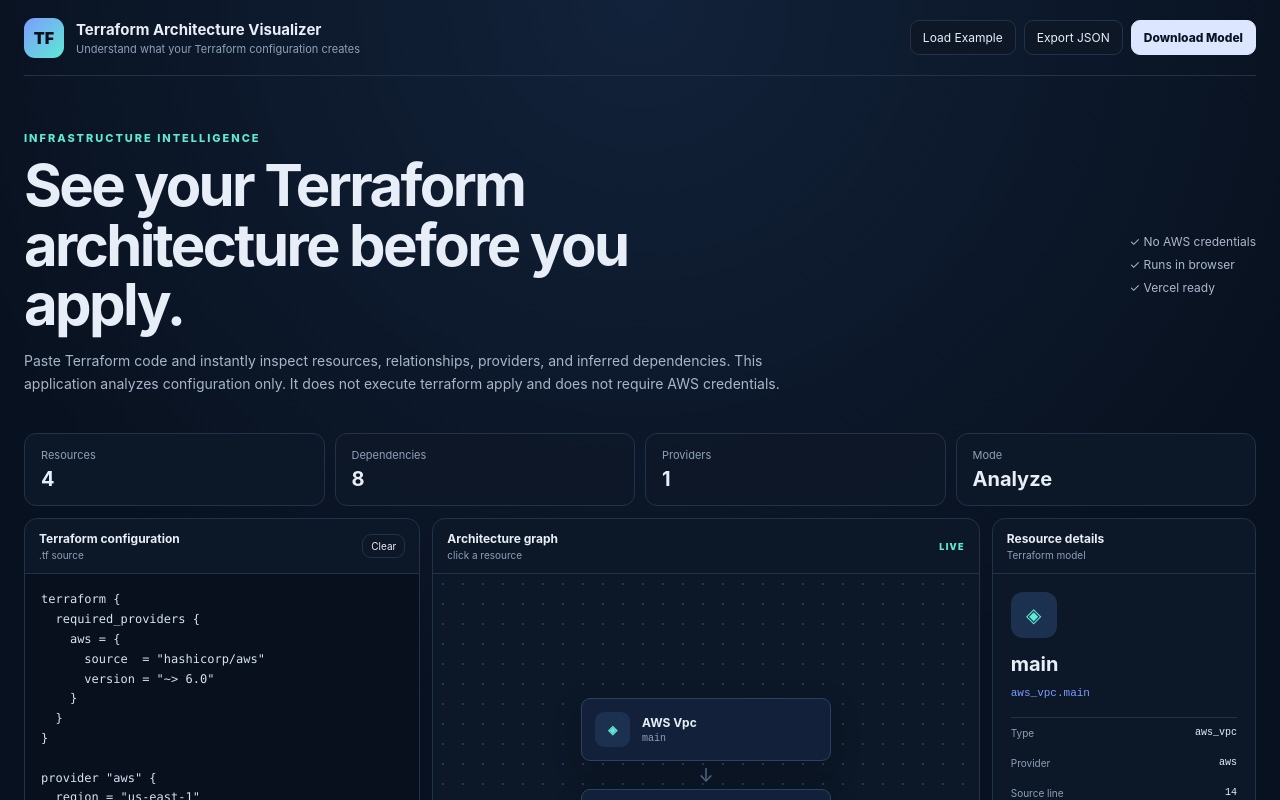
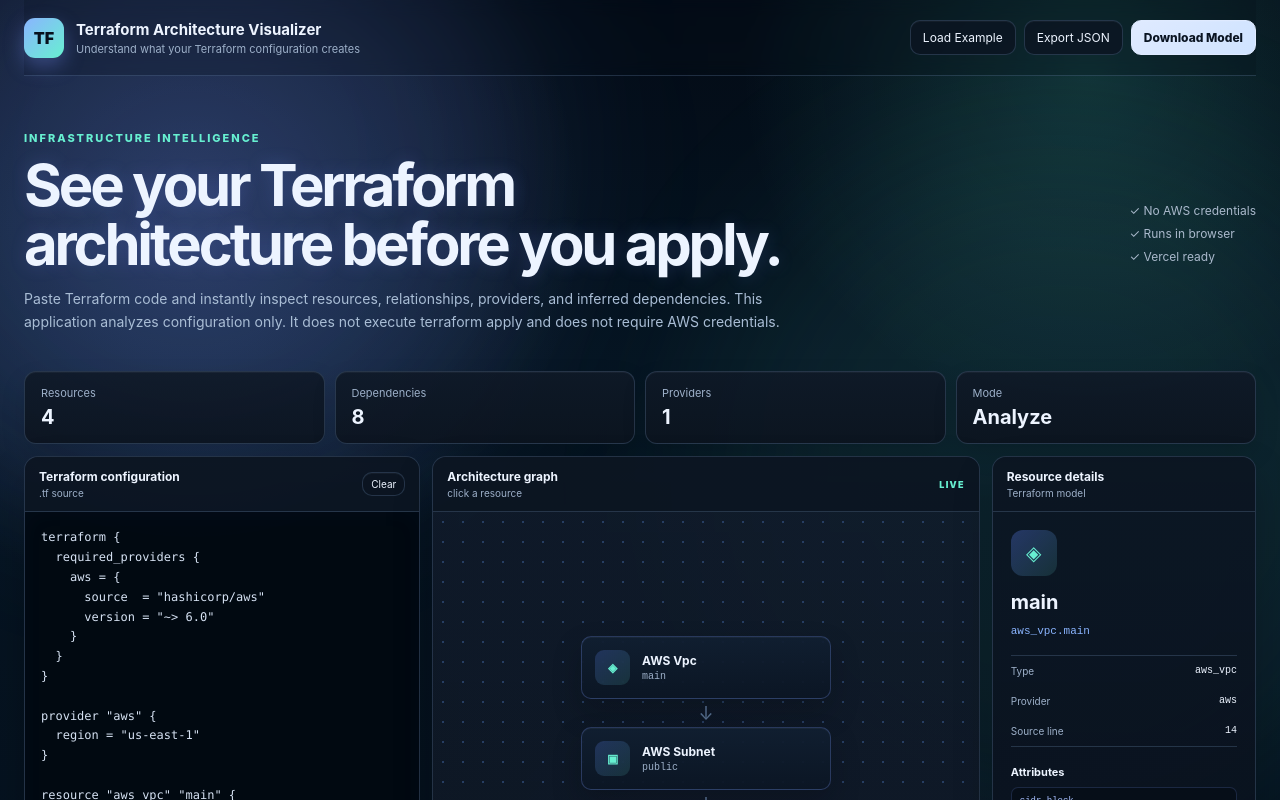
Before and after one commit to rahul-k-21/terraform-architecture-visualizer-app, a Next.js app: page / in a window 1280 px wide. Shown: the top 800 px of the page. Built offline with nearby package versions, Linux system fonts and the light colour scheme.

Commit message:
changing global css

```diff
--- a/app/globals.css
+++ b/app/globals.css
@@ -1,61 +1,254 @@
 :root {
-  --bg: #08111f;
-  --panel: #0d1829;
-  --panel2: #101f33;
-  --border: #21324a;
-  --text: #e8eef7;
-  --muted: #8ea0b8;
-  --accent: #7c9cff;
-  --accent2: #5eead4;
+  --bg: #040b16;
+  --bg2: #091d31;
+  --panel: rgba(10, 18, 31, 0.72);
+  --panel2: rgba(18, 33, 56, 0.82);
+  --panel3: rgba(15, 26, 42, 0.9);
+  --border: rgba(133, 167, 214, 0.22);
+  --text: #edf4ff;
+  --muted: #9db0c9;
+  --accent: #8ab4ff;
+  --accent2: #67f0d1;
+  --accent3: #7c5cff;
   --danger: #fb7185;
+  --shadow: rgba(2, 8, 20, 0.7);
 }
+
 * { box-sizing: border-box; }
-html, body { margin: 0; padding: 0; background: radial-gradient(circle at top, #12223a 0, var(--bg) 45%); color: var(--text); font-family: Inter, ui-sans-serif, system-ui, -apple-system, Segoe UI, sans-serif; }
-body { min-height: 100vh; }
+
+html, body {
+  margin: 0;
+  padding: 0;
+  min-height: 100%;
+  color: var(--text);
+  font-family: Inter, ui-sans-serif, system-ui, -apple-system, Segoe UI, sans-serif;
+  background:
+    radial-gradient(circle at 15% 15%, rgba(122, 145, 255, 0.26), transparent 24%),
+    radial-gradient(circle at 85% 5%, rgba(85, 240, 209, 0.16), transparent 20%),
+    radial-gradient(circle at 60% 70%, rgba(124, 92, 255, 0.18), transparent 26%),
+    linear-gradient(180deg, #030b16 0%, #061522 28%, #040d1a 100%);
+}
+
+body {
+  position: relative;
+  min-height: 100vh;
+  overflow-x: hidden;
+}
+
+body::before,
+body::after {
+  content: "";
+  position: fixed;
+  inset: auto;
+  width: 44rem;
+  height: 44rem;
+  border-radius: 50%;
+  filter: blur(90px);
+  pointer-events: none;
+  opacity: 0.55;
+  z-index: 0;
+}
+
+body::before {
+  left: -10rem;
+  top: -12rem;
+  background: rgba(117, 160, 255, 0.22);
+}
+
+body::after {
+  right: -8rem;
+  top: 8rem;
+  background: rgba(103, 240, 209, 0.14);
+}
+
 button, textarea { font: inherit; }
 button { cursor: pointer; color: inherit; }
-main { max-width: 1500px; margin: auto; padding: 0 24px 36px; }
-.topbar { min-height: 76px; display:flex; align-items:center; justify-content:space-between; gap:20px; border-bottom:1px solid var(--border); }
+
+main {
+  position: relative;
+  z-index: 1;
+  max-width: 1500px;
+  margin: auto;
+  padding: 0 24px 36px;
+}
+
+.topbar {
+  min-height: 76px;
+  display:flex;
+  align-items:center;
+  justify-content:space-between;
+  gap:20px;
+  border-bottom:1px solid var(--border);
+  background: rgba(5, 14, 24, 0.22);
+  backdrop-filter: blur(8px);
+}
+
 .brand { display:flex; align-items:center; gap:12px; }
-.brandMark { width:40px; height:40px; display:grid; place-items:center; border-radius:11px; background:linear-gradient(135deg,#7c9cff,#5eead4); color:#07101d; font-weight:900; }
+.brandMark {
+  width:40px;
+  height:40px;
+  display:grid;
+  place-items:center;
+  border-radius:11px;
+  background:linear-gradient(135deg,#8ab4ff,#67f0d1);
+  color:#07101d;
+  font-weight:900;
+  box-shadow: 0 8px 20px rgba(122, 145, 255, 0.35);
+}
 .brand strong,.brand span { display:block; }
 .brand strong { font-size:15px; }
 .brand span { color:var(--muted); font-size:11px; margin-top:3px; }
 .topActions { display:flex; gap:8px; }
-button { border:1px solid var(--border); background:#0d1726; border-radius:9px; padding:9px 12px; font-size:12px; }
-button:hover { border-color:#415a7e; background:#14233a; }
-button.primary { background:#dce6ff; color:#0a1422; border-color:#dce6ff; font-weight:800; }
-.hero { padding:44px 0 24px; display:flex; justify-content:space-between; gap:40px; }
-.hero h1 { max-width:760px; margin:5px 0 12px; font-size:clamp(32px,5vw,58px); line-height:1.03; letter-spacing:-.045em; }
-.heroText { max-width:780px; color:#a8b6c9; line-height:1.65; font-size:14px; }
-.eyebrow { color:var(--accent2); font-size:11px; letter-spacing:.18em; font-weight:800; }
-.badges { display:flex; flex-direction:column; gap:8px; justify-content:center; color:#aab9cc; font-size:12px; white-space:nowrap; }
-.stats { display:grid; grid-template-columns:repeat(4,1fr); gap:10px; margin-bottom:12px; }
-.stats div { background:rgba(13,24,41,.85); border:1px solid var(--border); border-radius:12px; padding:14px 16px; }
+button {
+  border:1px solid var(--border);
+  background:rgba(12, 21, 35, 0.82);
+  border-radius:10px;
+  padding:9px 12px;
+  font-size:12px;
+  box-shadow: inset 0 1px 0 rgba(255,255,255,0.04);
+}
+button:hover {
+  border-color:rgba(122, 154, 213, 0.55);
+  background:rgba(22, 35, 53, 0.96);
+}
+button.primary {
+  background:linear-gradient(135deg, #dfeaff 0%, #cfe3ff 100%);
+  color:#0a1422;
+  border-color:#dfeaff;
+  font-weight:800;
+}
+.hero {
+  padding:44px 0 24px;
+  display:flex;
+  justify-content:space-between;
+  gap:40px;
+}
+.hero h1 {
+  max-width:760px;
+  margin:5px 0 12px;
+  font-size:clamp(32px,5vw,58px);
+  line-height:1.01;
+  letter-spacing:-.055em;
+  text-shadow: 0 0 18px rgba(122, 145, 255, 0.2);
+}
+.heroText {
+  max-width:780px;
+  color:#a9bdd5;
+  line-height:1.65;
+  font-size:14px;
+}
+.eyebrow {
+  color:var(--accent2);
+  font-size:11px;
+  letter-spacing:.18em;
+  font-weight:800;
+}
+.badges {
+  display:flex;
+  flex-direction:column;
+  gap:8px;
+  justify-content:center;
+  color:#aab9cc;
+  font-size:12px;
+  white-space:nowrap;
+}
+.stats {
+  display:grid;
+  grid-template-columns:repeat(4,1fr);
+  gap:10px;
+  margin-bottom:12px;
+}
+.stats div {
+  background:linear-gradient(180deg, rgba(15, 25, 39, 0.9), rgba(12, 20, 31, 0.9));
+  border:1px solid var(--border);
+  border-radius:12px;
+  padding:14px 16px;
+  box-shadow: inset 0 1px 0 rgba(255,255,255,0.04), 0 10px 24px rgba(0,0,0,0.12);
+}
 .stats span { color:var(--muted); display:block; font-size:11px; }
 .stats b { display:block; margin-top:5px; font-size:20px; }
 .workspace { display:grid; grid-template-columns:1.05fr 1.45fr .7fr; gap:12px; align-items:stretch; }
-.panel { background:rgba(13,24,41,.92); border:1px solid var(--border); border-radius:13px; overflow:hidden; }
-.panelHeader { min-height:52px; padding:12px 14px; border-bottom:1px solid var(--border); display:flex; align-items:center; justify-content:space-between; }
+.panel {
+  background:linear-gradient(180deg, rgba(12, 21, 35, 0.85), rgba(9, 16, 27, 0.9));
+  border:1px solid var(--border);
+  border-radius:14px;
+  overflow:hidden;
+  box-shadow: 0 18px 40px rgba(0,0,0,0.18);
+}
+.panelHeader {
+  min-height:52px;
+  padding:12px 14px;
+  border-bottom:1px solid var(--border);
+  display:flex;
+  align-items:center;
+  justify-content:space-between;
+  background: rgba(13, 22, 35, 0.65);
+}
 .panelHeader b,.panelHeader small { display:block; }
 .panelHeader b { font-size:12px; }
 .panelHeader small { color:var(--muted); font-size:10px; margin-top:3px; }
 .panelHeader button { padding:5px 8px; font-size:10px; }
-.editorPanel textarea { width:100%; min-height:590px; resize:none; border:0; outline:0; background:#07101c; color:#d6e2f3; padding:16px; font:12px/1.65 "SFMono-Regular",Consolas,monospace; }
-.canvas { min-height:590px; padding:22px; background-image:radial-gradient(#253853 1px,transparent 1px); background-size:20px 20px; }
+.editorPanel textarea {
+  width:100%;
+  min-height:590px;
+  resize:none;
+  border:0;
+  outline:0;
+  background:rgba(1, 8, 16, 0.9);
+  color:#d6e2f3;
+  padding:16px;
+  font:12px/1.65 "SFMono-Regular",Consolas,monospace;
+  box-shadow: inset 0 0 24px rgba(107, 142, 255, 0.03);
+}
+.canvas {
+  min-height:590px;
+  padding:22px;
+  background:
+    linear-gradient(rgba(125, 158, 207, 0.04), rgba(125, 158, 207, 0.04)),
+    radial-gradient(#233a5e 1px, transparent 1px);
+  background-size: auto, 20px 20px;
+}
 .live { color:var(--accent2); font-size:9px; letter-spacing:.14em; font-weight:900; }
 .graphGrid { display:flex; flex-direction:column; align-items:center; gap:0; min-height:540px; justify-content:center; }
 .nodeWrap { display:flex; flex-direction:column; align-items:center; }
-.node { width:250px; text-align:left; display:flex; align-items:center; gap:12px; padding:13px; background:#122139; border:1px solid #2a4261; box-shadow:0 10px 30px rgba(0,0,0,.18); }
-.node.selected { border-color:var(--accent); box-shadow:0 0 0 2px rgba(124,156,255,.13); }
-.nodeIcon { width:35px; height:35px; border-radius:9px; display:grid; place-items:center; background:#1c3150; color:var(--accent2); font-weight:900; }
+.node {
+  width:250px;
+  text-align:left;
+  display:flex;
+  align-items:center;
+  gap:12px;
+  padding:13px;
+  background:linear-gradient(180deg, rgba(17, 31, 49, 0.94), rgba(12, 22, 36, 0.94));
+  border:1px solid rgba(124, 156, 255, 0.26);
+  box-shadow:0 14px 28px rgba(6, 11, 18, 0.28), inset 0 1px 0 rgba(255,255,255,0.04);
+}
+.node.selected { border-color:var(--accent); box-shadow:0 0 0 2px rgba(124,156,255,.13), 0 12px 24px rgba(13, 26, 43, .45); }
+.nodeIcon {
+  width:35px;
+  height:35px;
+  border-radius:9px;
+  display:grid;
+  place-items:center;
+  background:linear-gradient(135deg, rgba(96, 133, 255, 0.22), rgba(103,240,209,0.12));
+  color:var(--accent2);
+  font-weight:900;
+}
 .nodeText b,.nodeText small { display:block; }
 .nodeText b { font-size:12px; text-transform:capitalize; }
 .nodeText small { color:var(--muted); margin-top:3px; font:10px monospace; }
 .connector { color:#526a88; height:28px; display:grid; place-items:center; font-size:18px; }
 .detailPanel { min-height:642px; }
 .details { padding:18px; }
-.detailIcon { width:46px; height:46px; border-radius:12px; display:grid; place-items:center; background:#1c3150; color:var(--accent2); font-size:20px; }
+.detailIcon {
+  width:46px;
+  height:46px;
+  border-radius:12px;
+  display:grid;
+  place-items:center;
+  background:linear-gradient(135deg, rgba(96, 133, 255, 0.3), rgba(103,240,209,0.12));
+  color:var(--accent2);
+  font-size:20px;
+}
 .details h2 { margin:14px 0 3px; font-size:20px; }
 .mono { color:var(--accent); font:11px monospace; overflow-wrap:anywhere; }
 .detailList { border-top:1px solid var(--border); border-bottom:1px solid var(--border); margin:18px 0; }
@@ -64,19 +257,34 @@
 .detailList b { font:10px monospace; text-align:right; overflow-wrap:anywhere; }
 .details h3 { font-size:11px; margin:0 0 8px; }
 .attributes { display:flex; flex-direction:column; gap:7px; }
-.attributes div { padding:8px; background:#0a1422; border:1px solid #1b2b42; border-radius:7px; }
+.attributes div {
+  padding:8px;
+  background:rgba(7, 15, 25, 0.9);
+  border:1px solid rgba(124, 156, 255, 0.18);
+  border-radius:7px;
+}
 .attributes code { color:#a8c0ff; font-size:9px; display:block; }
 .attributes span { display:block; color:#9fb0c6; font:9px monospace; margin-top:4px; overflow-wrap:anywhere; }
 .attributes p { color:var(--muted); font-size:11px; }
 .empty { height:100%; min-height:520px; display:grid; place-items:center; align-content:center; color:var(--muted); text-align:center; }
-.emptyIcon { width:56px; height:56px; display:grid; place-items:center; margin:auto; border:1px solid var(--border); border-radius:14px; color:var(--accent2); }
+.emptyIcon {
+  width:56px;
+  height:56px;
+  display:grid;
+  place-items:center;
+  margin:auto;
+  border:1px solid var(--border);
+  border-radius:14px;
+  color:var(--accent2);
+  background: rgba(17, 31, 49, 0.8);
+}
 .empty h3 { color:var(--text); margin:14px 0 5px; font-size:14px; }
 .empty p { font-size:11px; }
 .resourceTable { margin-top:12px; }
 .table { width:100%; }
 .row { display:grid; grid-template-columns:2fr 1.3fr 1fr .5fr; gap:12px; width:100%; text-align:left; border:0; border-bottom:1px solid #18273b; border-radius:0; padding:11px 14px; background:transparent; font:10px monospace; }
 .row.head { color:var(--muted); font:10px sans-serif; }
-.row:not(.head):hover { background:#112139; }
+.row:not(.head):hover { background:rgba(17, 31, 49, 0.7); }
 footer { display:flex; justify-content:space-between; color:#687b94; font-size:10px; padding:24px 2px 0; }
 @media (max-width:1100px) { .workspace { grid-template-columns:1fr 1fr; } .detailPanel { grid-column:1/-1; min-height:auto; } .hero { flex-direction:column; } .badges { flex-direction:row; } }
 @media (max-width:760px) { main { padding:0 12px 24px; } .topbar { align-items:flex-start; padding:14px 0; flex-direction:column; } .topActions { width:100%; overflow:auto; } .hero { padding-top:28px; } .stats { grid-template-columns:1fr 1fr; } .workspace { grid-template-columns:1fr; } .editorPanel textarea,.canvas { min-height:450px; } .row { grid-template-columns:1.5fr 1fr; } .row span:nth-child(3),.row span:nth-child(4) { display:none; } footer { flex-direction:column; gap:8px; } .badges { flex-direction:column; } }
```
